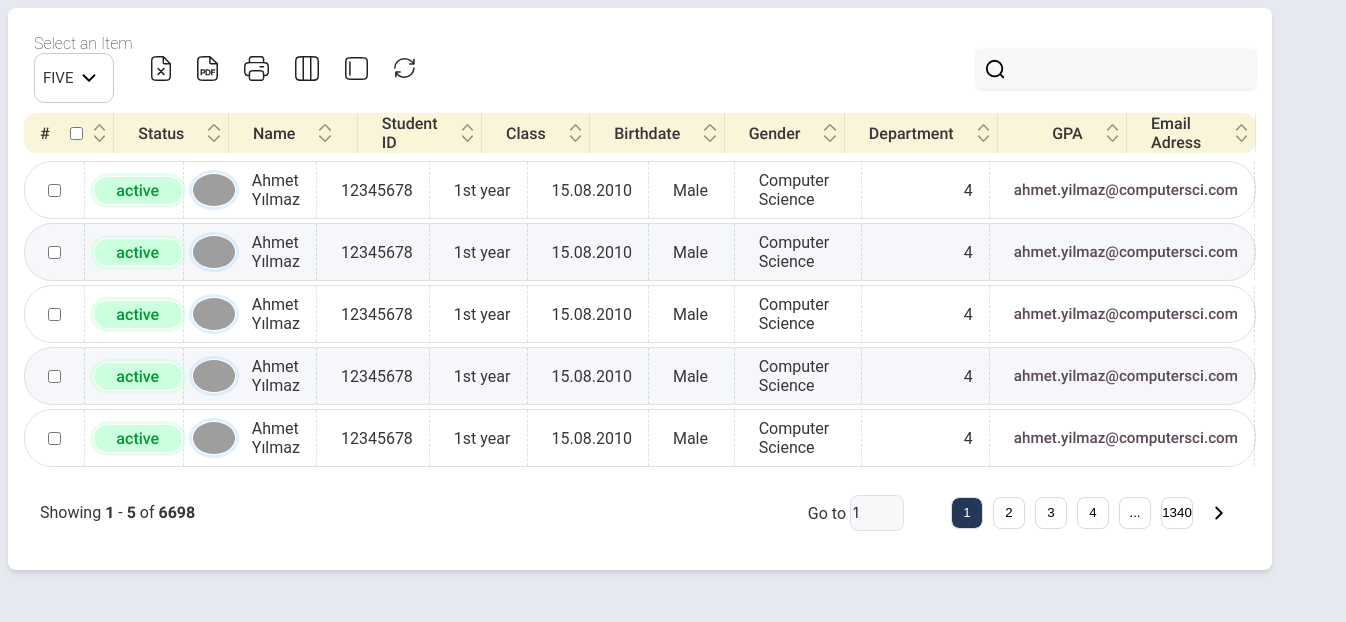
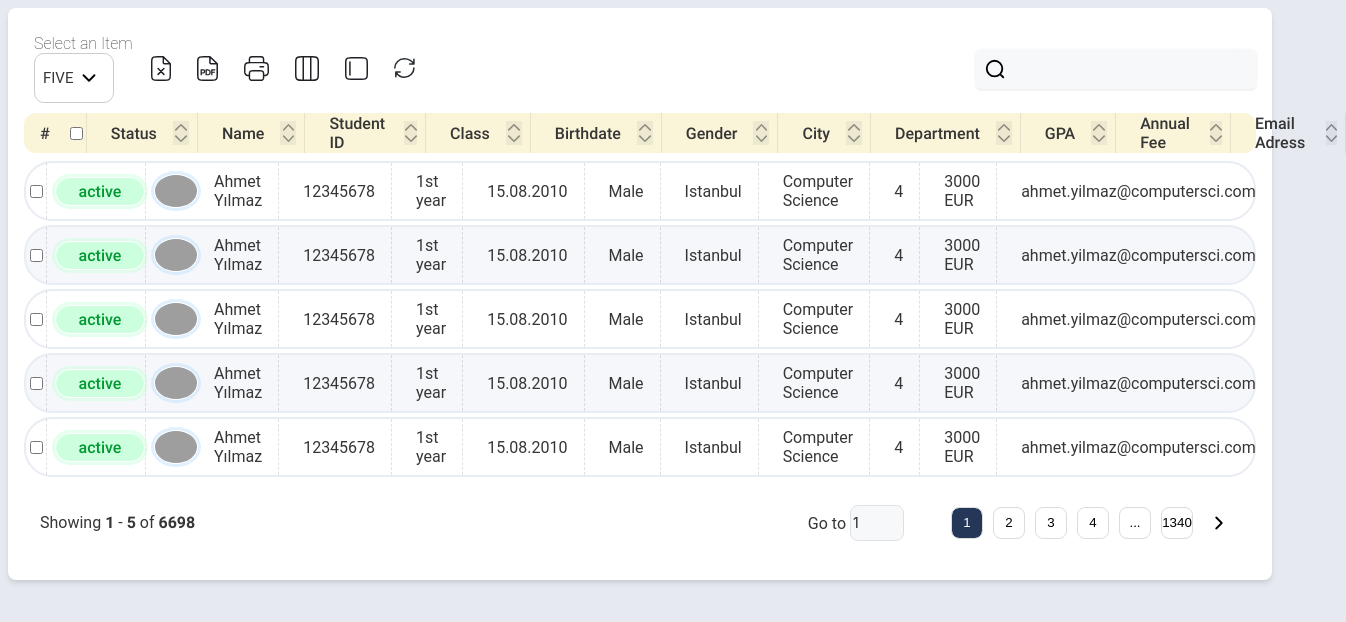
Before and after one commit to Mwiert/miniSpa, a Vue app: page /pinkpanthers in a window 1280 px wide. Shown: the top 622 px of the page, 1346 px wide, since content can reach past the window. Built offline with nearby package versions, Linux system fonts and the light colour scheme; grey boxes are pictures that could not be loaded; a web font is replaced by a local one.

Commit message:
css updates, sortable feature fixed, readme updated

```diff
--- a/mentors/flexitable/components/FlexiTable.vue
+++ b/mentors/flexitable/components/FlexiTable.vue
@@ -1,6 +1,5 @@
 <template>
   <div class="flexi-table-c" v-if="isDataCorrect() === 'perfect'">
-
     <FlexiTableControls />
     <FlexiTableHeader ref="flexiheader" />
     <FlexiTableBody ref="flexibody" />
@@ -70,23 +69,13 @@ export default {
       }
       //sortable Control
       if (!this.flexiTableOptions.options.disableSorting) {
-        const sortableParamsExist = this.flexiTableOptions.columns.some(
-          (column) => column.sortable == true
-        )
-        if (sortableParamsExist) {
-          this.flexiTableOptions.options.sortableColumns = this.flexiTableOptions.columns
-            .filter((column) => column.sortable)
-            .map((column) => {
-              return column.sortable ? column.label : ''
-            })
-        } else {
-          this.flexiTableOptions.options.sortableColumns = this.flexiTableOptions.columns.map(
-            (column) => {
-              return column.label
-            }
-          )
-        }
+        this.flexiTableOptions.options.sortableColumns = this.flexiTableOptions.columns
+          .filter((column) => column.sortable !== false)
+          .map((column) => {
+            return column.sortable !== false ? column.label : ''
+          })
       }
+
       //Dropdown
       this.flexiTableOptions.columns = this.flexiTableOptions.columns.map((col, index) => {
         return {
--- a/mentors/flexitable/components/FlexiTableBody.vue
+++ b/mentors/flexitable/components/FlexiTableBody.vue
@@ -86,7 +86,7 @@ export default {
 <style lang="scss" scoped>
 .flexi-table-body-c {
   .flexi-table-body-row-wrapper {
-    border: 1.5px solid #e0e0e0;
+    border: 2px solid #E8ECF4;
     margin-bottom: 4px;
     border-radius: 28px;
 
@@ -124,8 +124,12 @@ export default {
       .flexi-table-body-col {
         display: flex;
         align-items: center;
-        height: 56px;
+        min-height: 56px;
         border-right: 1px dashed rgba(41, 45, 50, 0.14);
+
+        &:last-child {
+          border-right: none;
+        }
 
         // justify-content: center;
         img {
@@ -176,21 +180,11 @@ export default {
   }
 }
 
-.txt-right {
-  text-align: right;
-  width: 100%;
-  display: block;
-}
-
-.txt-bold {
-  font-weight: 600;
-}
-
-.email {
-  font-size: 0.95rem;
-  color: #5c4958;
-  font-weight: 500;
-}
+// .email {
+//   font-size: 0.95rem;
+//   color: #5c4958;
+//   font-weight: 500;
+// }
 
 .jc-center {
   justify-content: center;
--- a/mentors/flexitable/components/FlexiTableHeader.vue
+++ b/mentors/flexitable/components/FlexiTableHeader.vue
@@ -9,9 +9,11 @@
             @change="handleMasterCheckboxChange" @click.stop="innerClick" />
 
           <template v-if="flexi.options.sortableColumns.includes(column.label)">
-            <SvgIcon name="filter-sortable" size="xs" v-if="column.label != sortedColumn" />
-            <SvgIcon name="filter-asc" size="xs" v-else-if="sortOrder == 1" />
-            <SvgIcon name="filter-desc" size="xs" v-else />
+            <div class="icon-c">
+              <SvgIcon name="filter-sortable" size="xs" v-if="column.label != sortedColumn" />
+              <SvgIcon name="filter-asc" size="xs" v-else-if="sortOrder == 1" />
+              <SvgIcon name="filter-desc" size="xs" v-else />
+            </div>
           </template>
         </div>
       </div>
@@ -100,6 +102,11 @@ export default {
     height: 40px;
     border-right: 1px solid rgba(112, 112, 112, 0.14);
 
+
+    // &:last-child {
+    //   border-right: none;
+    // }
+
     // border: 1px solid #eee;
 
     // &:hover {
@@ -111,13 +118,28 @@ export default {
       display: flex;
       align-items: center;
       height: 40px;
+      justify-content: space-between;
+
+      .icon-c {
+        background-color: rgba(36, 55, 89, 0.06);
+        width: 16px;
+        height: 24px;
+        display: flex;
+        justify-content: center;
+        align-items: center;
+        margin-right: 8px;
+
+        .svg-icon-c {
+          padding: 0;
+
+          &:hover {
+            background: rgba(36, 55, 89, 0.06);
+
+          }
+        }
+
+      }
     }
   }
 }
-
-
-
-.txt-right {
-  justify-content: flex-end;
-}
 </style>
--- a/mentors/flexitable/components/FlexiTableInfo.vue
+++ b/mentors/flexitable/components/FlexiTableInfo.vue
@@ -9,17 +9,72 @@
       <ul>
         <li>options (optional): { }</li>
         <li class="rows">rows (required): [ ]
-          <div class="rows-details">
-            <p>yapı ve isimlendirme açıklanacak</p>
-          </div>
         </li>
         <li>columns (required): [ ]</li>
         <li>selectedRows (required): [ ]</li>
       </ul>
-      <p>Both rows and columns must be filled.</p>
+      <div class="rows-details">
+        <p>The structure and naming convention for <span class="bolded">rows</span> can be in one of the following
+          three formats:
+        </p>
+        <ul>
+          <li>
+            <span class="bolded">row</span> and <span class="bolded">details</span> object:
+            <pre class="code-wrapper"><code>
+
+  row: {
+    field1: {
+      value: value1,
+      <span class="comment">// additional fields</span>
+    },
+    field2: "value2",
+    <span class="comment">// additional fields</span>
+  },
+  details: {
+    status: false  <span class="comment">// or true</span>
+    <span class="comment">// additional fields</span>
+  }
+
+            </code></pre>
+          </li>
+          <li>
+            Only <span class="bolded">row</span> object:
+            <pre class="code-wrapper"><code>
+{
+  row: {
+    field1: "value1",
+    field2: "value2",
+    <span class="comment">// additional fields</span>
+  }
+}
+            </code></pre>
+          </li>
+          <li>
+            Direct values:
+            <pre class="code-wrapper"><code>
+{
+  field1: "value1",
+  field2: "value2",
+  <span class="comment">// additional fields</span>
+}
+            </code></pre>
+          </li>
+        </ul>
+        <p>In the first format, <span class="bolded">details</span> object must include a <span
+            class="bolded">status</span> property, which
+          should be <span class="bolded">false</span> (closed) or <span class="bolded">true</span> (open). This is
+          necessary for toggling the
+          visibility of details when a row is clicked. <br />In the <span class="bolded">row</span> object, values can
+          be
+          directly assigned to fields. However, if a field
+          has subfields, the value to be displayed in the table should be assigned to the <span
+            class="bolded">value</span> property. </p>
+      </div>
+      <p>Both <span class="bolded">rows</span> and <span class="bolded">columns</span> must be filled.</p>
       <p>Additionally, you can provide custom configurations inside the 'options' object based on values defined in
         "flexi.config.json".</p>
     </div>
+
   </div>
 </template>
 
@@ -48,9 +103,20 @@ export default {
     margin-top: 12px;
   }
 
-  .rows {
+  .rows-details {
+    .code-wrapper {
+      margin: 0;
+    }
+
+    .comment {
+      color: green
+    }
+  }
+
+  .bolded {
     // color: #366EF3;
     // cursor: pointer;
+    font-weight: bold;
 
   }
 }
--- a/src/pages/PinkPanthers.vue
+++ b/src/pages/PinkPanthers.vue
@@ -39,16 +39,16 @@ export default {
           tableTitle: 'Hakan Calhanoglu burda on numara her yerde eller havada',
           columnGap: '.5rem',
           selected: { id: 5, name: 'FIVE' },
-          //columnSizes: [1, 1, 1, 1, 1, 1, 1, 1, 1, 1, 1, 1],
-          hiddenColumns: ['annualFee', 'city'],
+          // columnSizes: [0.5, 0.5, 0.5, 0.5, 0.5, 0.5, 0.5, 0.5, 0.5, 0.5, 0.5, 0.5],
+          // hiddenColumns: ['annualFee', 'city'],
 
           //itemsPerPage: 5,
           stickyHeader: true,
-          // disableSorting: true
+          // disableSorting: true,
           show: false
         },
         columns: [
-          { id: 1, name: '#', label: 'id' },
+          { id: 1, name: '#', label: 'id', sortable: false },
           { id: 2, name: 'Status', label: 'status' },
           { id: 3, name: 'Name ', label: 'nameSurname' },
           { id: 4, name: 'Student ID', label: 'studentNumber' },
```
